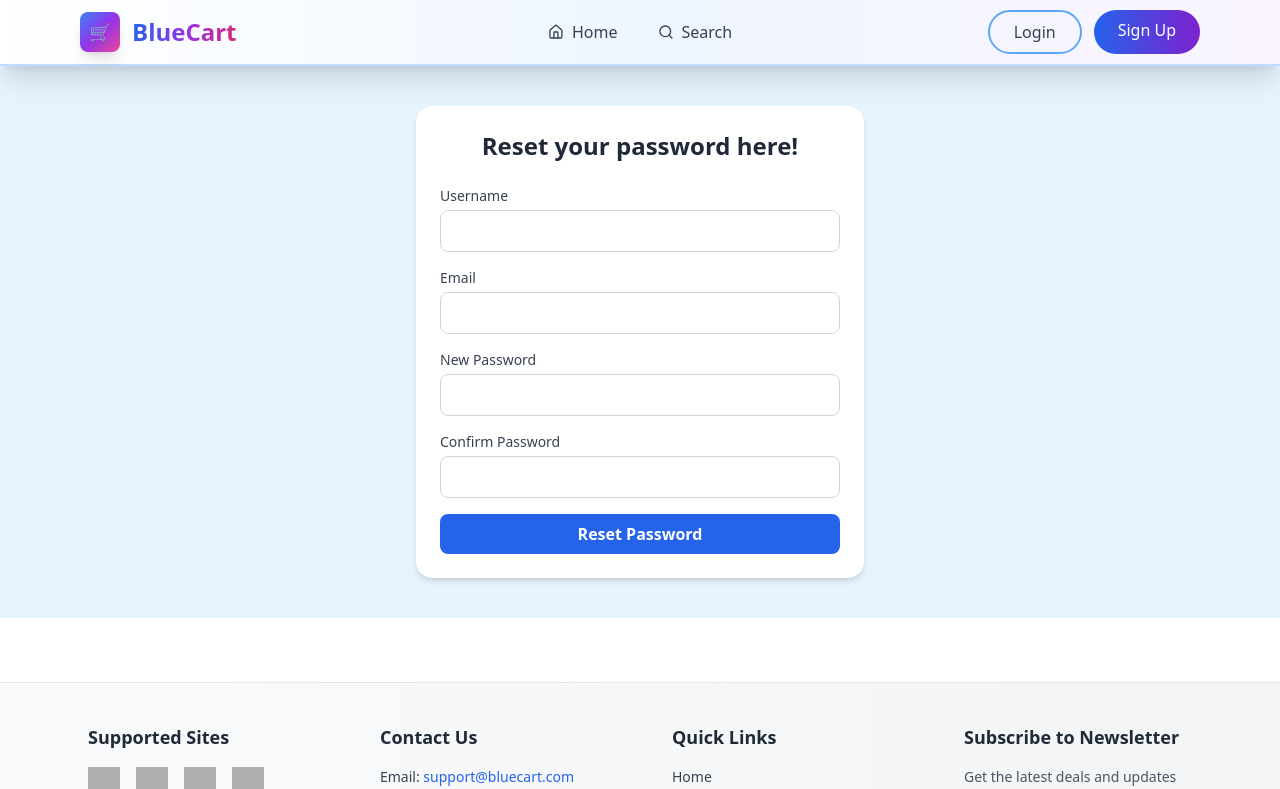
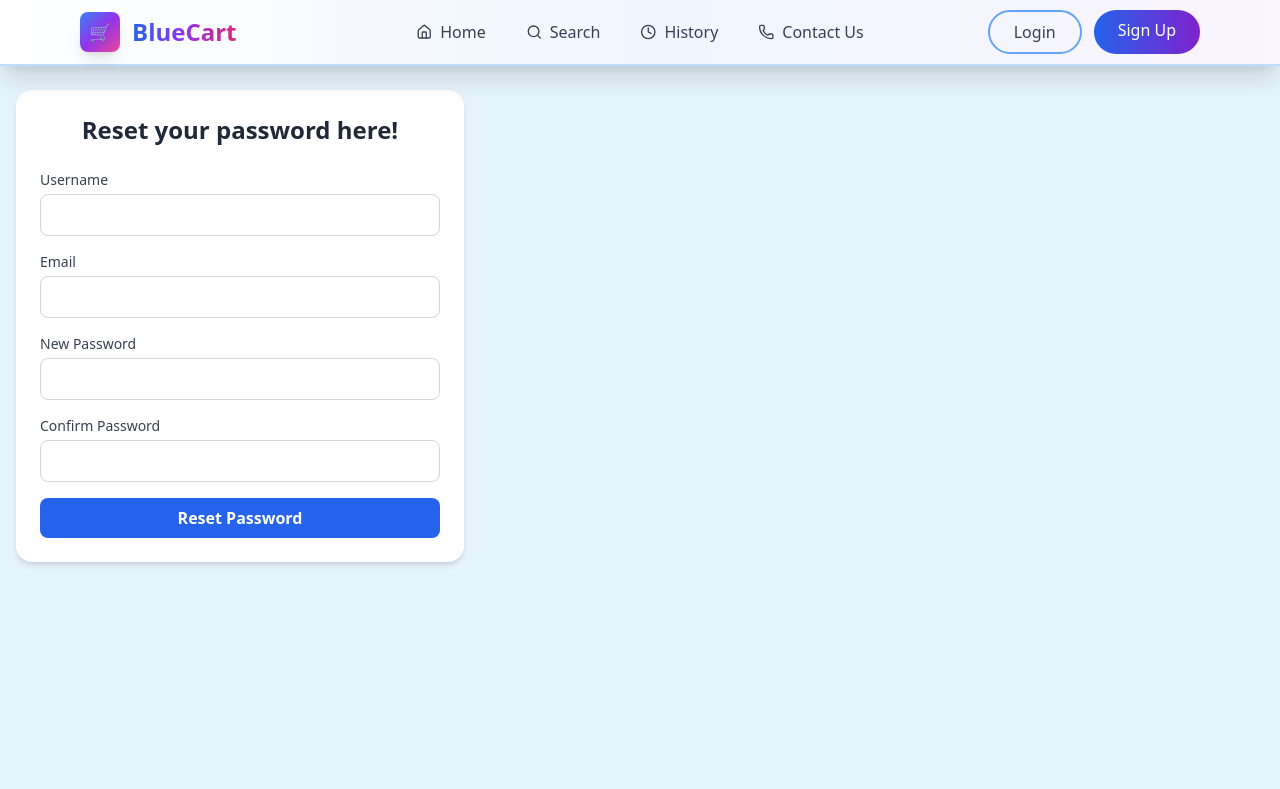
Before and after one commit to Waith93/bluecart-marketplace, a React (Vite) app in the folder client/: page /Reset-password in a window 1280 px wide. Shown: the top 789 px of the page. Built offline with nearby package versions, Linux system fonts and the light colour scheme; grey boxes are pictures that could not be loaded.

Commit message:
update styling, add contact us to navbar also add motion ID to footer

```diff
--- a/client/src/components/Navbar.jsx
+++ b/client/src/components/Navbar.jsx
@@ -1,6 +1,6 @@
 import { Link, useNavigate, useLocation } from "react-router-dom";
 import { useState, useEffect } from "react";
-import { Menu, X, User, LogOut, Home, Search, Clock } from "lucide-react";
+import { Menu, X, User, LogOut, Home, Search, Clock, Phone } from "lucide-react";
 
 const Navbar = () => {
   const [isMenuOpen, setIsMenuOpen] = useState(false);
@@ -42,10 +42,42 @@ const Navbar = () => {
     navigate("/");
   };
 
+  const scrollToFooter = () => {
+    const footer = document.getElementById('footer');
+    if (footer) {
+      footer.scrollIntoView({ behavior: 'smooth' });
+    }
+    setIsMenuOpen(false); // Close mobile menu if open
+  };
+
   const isActive = (path) => {
     if (path === "/" && location.pathname === "/") return true;
     if (path !== "/" && location.pathname.startsWith(path)) return true;
     return false;
+  };
+
+  const ContactItem = ({ children, icon: Icon, mobile = false, onClick }) => {
+    if (mobile) {
+      return (
+        <button
+          onClick={onClick}
+          className="flex items-center space-x-3 px-4 py-3 rounded-lg transition-all duration-200 text-gray-700 hover:bg-gradient-to-r hover:from-blue-50 hover:to-purple-50 hover:text-blue-600 w-full text-left"
+        >
+          <Icon size={18} />
+          <span className="font-medium">{children}</span>
+        </button>
+      );
+    }
+
+    return (
+      <button
+        onClick={onClick}
+        className="flex items-center space-x-2 px-4 py-2 rounded-full font-medium transition-all duration-300 text-gray-700 hover:bg-gradient-to-r hover:from-blue-100 hover:to-purple-100 hover:text-blue-600 hover:shadow-md hover:scale-105"
+      >
+        <Icon size={16} />
+        <span>{children}</span>
+      </button>
+    );
   };
 
   const NavItem = ({ to, children, icon: Icon, mobile = false }) => {
@@ -104,9 +136,8 @@ const Navbar = () => {
           <div className="hidden md:flex items-center space-x-2 absolute left-1/2 transform -translate-x-1/2">
             <NavItem to="/" icon={Home}>Home</NavItem>
             <NavItem to="/search" icon={Search}>Search</NavItem>
-            {isLoggedIn && (
-              <NavItem to="/history" icon={Clock}>History</NavItem>
-            )}
+            <NavItem to="/history" icon={Clock}>History</NavItem>
+            <ContactItem icon={Phone} onClick={scrollToFooter}>Contact Us</ContactItem>
           </div>
 
           {/* Auth Section - Far Right */}
@@ -167,9 +198,8 @@ const Navbar = () => {
             <div className="space-y-3">
               <NavItem to="/" icon={Home} mobile>Home</NavItem>
               <NavItem to="/search" icon={Search} mobile>Search</NavItem>
-              {isLoggedIn && (
-                <NavItem to="/history" icon={Clock} mobile>History</NavItem>
-              )}
+              <NavItem to="/history" icon={Clock} mobile>History</NavItem>
+              <ContactItem icon={Phone} mobile onClick={scrollToFooter}>Contact Us</ContactItem>
 
               {isLoggedIn ? (
                 <>
--- a/client/src/components/Reset-password.jsx
+++ b/client/src/components/Reset-password.jsx
@@ -33,7 +33,7 @@ function ResetPassword() {
 
   return (
     <>
-    <div style={{ backgroundColor: "#E5F3FD" }} className="py-10 px-4 flex flex-col items-center">
+<div className="min-h-screen px-4 py-6" style={{backgroundColor: '#E5F3FD'}}>
 <div className="w-full max-w-md bg-white p-6 rounded-2xl shadow-md flex flex-col justify-center">
         <h2 className="text-2xl font-bold text-center text-gray-800 mb-6">
           Reset your password here!
--- a/client/src/components/footer.jsx
+++ b/client/src/components/footer.jsx
@@ -1,156 +1,3 @@
-// import React from "react";
-
-// const Footer = () => {
-//   return (
-//     <footer className="bg-gradient-to-r from-slate-50 to-gray-100 text-gray-700 mt-16 border-t border-gray-200">
-//       <div className="max-w-6xl mx-auto px-6 py-12 grid grid-cols-1 md:grid-cols-3 gap-10 md:gap-20">
-//         <div className="flex flex-col">
-//           <h4 className="font-semibold text-lg mb-4 text-gray-800">Supported Sites</h4>
-//           <div className="flex flex-wrap items-center gap-6">
-//             <a href="https://www.amazon.com" target="_blank" rel="noopener noreferrer" className="transform hover:scale-110 transition-transform duration-200">
-//               <img
-//                 src="https://upload.wikimedia.org/wikipedia/commons/a/a9/Amazon_logo.svg"
-//                 alt="Amazon"
-//                 className="h-6 object-contain opacity-80 hover:opacity-100 transition-opacity"
-//               />
-//             </a>
-//             <a href="https://www.alibaba.com" target="_blank" rel="noopener noreferrer" className="transform hover:scale-110 transition-transform duration-200">
-//               <img
-//                 src="https://cdn.worldvectorlogo.com/logos/alibaba-2.svg"
-//                 alt="Alibaba"
-//                 className="h-6 object-contain opacity-80 hover:opacity-100 transition-opacity"
-//               />
-//             </a>
-//             <a href="https://www.ebay.com" target="_blank" rel="noopener noreferrer" className="transform hover:scale-110 transition-transform duration-200">
-//               <img
-//                 src="https://upload.wikimedia.org/wikipedia/commons/1/1b/EBay_logo.svg"
-//                 alt="eBay"
-//                 className="h-6 object-contain opacity-80 hover:opacity-100 transition-opacity"
-//               />
-//             </a>
-//             <a href="https://www.shopify.com" target="_blank" rel="noopener noreferrer" className="transform hover:scale-110 transition-transform duration-200">
-//               <img
-//                 src="https://cdn.worldvectorlogo.com/logos/shopify.svg"
-//                 alt="Shopify"
-//                 className="h-6 object-contain opacity-80 hover:opacity-100 transition-opacity"
-//               />
-//             </a>
-//           </div>
-//         </div>
-
-//         {/* Products */}
-//         <div className="flex flex-col">
-//           <h4 className="font-semibold text-lg mb-4 text-gray-800">Products</h4>
-//           <ul className="space-y-2 text-sm">
-//             <li className="hover:text-blue-600 cursor-pointer transition-colors duration-200">Electronics</li>
-//             <li className="hover:text-blue-600 cursor-pointer transition-colors duration-200">Books</li>
-//             <li className="hover:text-blue-600 cursor-pointer transition-colors duration-200">Beauty</li>
-//             <li className="hover:text-blue-600 cursor-pointer transition-colors duration-200">Shoes</li>
-//             <li className="hover:text-blue-600 cursor-pointer transition-colors duration-200">Clothes</li>
-//           </ul>
-//         </div>
-
-//         {/* Quick Links */}
-//         <div className="flex flex-col">
-//           <h4 className="font-semibold text-lg mb-4 text-gray-800">Quick Links</h4>
-//           <ul className="space-y-2 text-sm">
-//             <li className="hover:text-blue-600 cursor-pointer transition-colors duration-200">Home</li>
-//             <li className="hover:text-blue-600 cursor-pointer transition-colors duration-200">Favorites</li>
-//             <li className="hover:text-blue-600 cursor-pointer transition-colors duration-200">Profile</li>
-//           </ul>
-//         </div>
-//       </div>
-
-//       {/* Bottom Bar */}
-//       <div className="text-center py-6 text-xs border-t border-gray-200 bg-white/50">
-//         <p className="text-gray-600">
-//           © 2025 <span className="font-medium text-blue-600">Bluecart</span>. All Rights Reserved
-//         </p>
-//       </div>
-//     </footer>
-//   );
-// };
-
-// export default Footer;
-
-
-// import React from "react";
-
-// const Footer = () => {
-//   return (
-//     <footer className="bg-gradient-to-r from-slate-50 to-gray-100 text-gray-700 mt-16 border-t border-gray-200">
-//       <div className="max-w-6xl mx-auto px-6 py-10 grid grid-cols-1 md:grid-cols-3 gap-10 md:gap-16">
-//         {/* Supported Sites */}
-//         <div className="flex flex-col">
-//           <h4 className="font-semibold text-lg mb-4 text-gray-800">Supported Sites</h4>
-//           <div className="flex flex-wrap items-center gap-4">
-//             <a href="https://www.amazon.com" target="_blank" rel="noopener noreferrer" className="hover:scale-110 transition-transform">
-//               <img
-//                 src="https://upload.wikimedia.org/wikipedia/commons/a/a9/Amazon_logo.svg"
-//                 alt="Amazon"
-//                 className="h-6 opacity-80 hover:opacity-100"
-//               />
-//             </a>
-//             <a href="https://www.alibaba.com" target="_blank" rel="noopener noreferrer" className="hover:scale-110 transition-transform">
-//               <img
-//                 src="https://cdn.worldvectorlogo.com/logos/alibaba-2.svg"
-//                 alt="Alibaba"
-//                 className="h-6 opacity-80 hover:opacity-100"
-//               />
-//             </a>
-//             <a href="https://www.ebay.com" target="_blank" rel="noopener noreferrer" className="hover:scale-110 transition-transform">
-//               <img
-//                 src="https://upload.wikimedia.org/wikipedia/commons/1/1b/EBay_logo.svg"
-//                 alt="eBay"
-//                 className="h-6 opacity-80 hover:opacity-100"
-//               />
-//             </a>
-//             <a href="https://www.shopify.com" target="_blank" rel="noopener noreferrer" className="hover:scale-110 transition-transform">
-//               <img
-//                 src="https://cdn.worldvectorlogo.com/logos/shopify.svg"
-//                 alt="Shopify"
-//                 className="h-6 opacity-80 hover:opacity-100"
-//               />
-//             </a>
-//           </div>
-//         </div>
-
-//         {/* Contact Us */}
-//         <div className="flex flex-col">
-//           <h4 className="font-semibold text-lg mb-4 text-gray-800">Contact Us</h4>
-//           <ul className="space-y-2 text-sm">
-//             <li>Email: <a href="mailto:support@bluecart.com" className="text-blue-600 hover:underline">support@bluecart.com</a></li>
-//             <li>Phone: <a href="tel:+1234567890" className="text-blue-600 hover:underline">+1 (234) 567-890</a></li>
-//             <li>Address: Nairobi, Kenya</li>
-//             <li>Working Hours: Mon - Fri, 9am - 5pm</li>
-//           </ul>
-//         </div>
-
-//         {/* Quick Links */}
-//         <div className="flex flex-col">
-//           <h4 className="font-semibold text-lg mb-4 text-gray-800">Quick Links</h4>
-//           <ul className="space-y-2 text-sm">
-//             <li className="hover:text-blue-600 cursor-pointer transition-colors">Home</li>
-//             <li className="hover:text-blue-600 cursor-pointer transition-colors">Favorites</li>
-//             <li className="hover:text-blue-600 cursor-pointer transition-colors">Profile</li>
-//           </ul>
-//         </div>
-//       </div>
-
-//       {/* Bottom Bar */}
-//       <div className="text-center py-4 text-xs border-t border-gray-200 bg-white/50">
-//         <p className="text-gray-600">
-//           © 2025 <span className="font-medium text-blue-600">Bluecart</span>. All Rights Reserved
-//         </p>
-//       </div>
-//     </footer>
-//   );
-// };
-
-// export default Footer;
-
-
-
 import React from "react";
 import { motion } from "framer-motion";
 import { Link } from "react-router-dom";
@@ -160,6 +7,7 @@ import { FaGithub, FaTwitter, FaLinkedin } from "react-icons/fa";
 const Footer = () => {
   return (
     <motion.footer
+      id="footer"
       initial={{ opacity: 0, y: 50 }}
       whileInView={{ opacity: 1, y: 0 }}
       transition={{ duration: 0.6, ease: "easeOut" }}
@@ -191,7 +39,7 @@ const Footer = () => {
           <h4 className="font-semibold text-lg mb-4 text-gray-800">Contact Us</h4>
           <ul className="space-y-2 text-sm">
             <li>Email: <a href="mailto:support@bluecart.com" className="text-blue-600 hover:underline">support@bluecart.com</a></li>
-            <li>Phone: <a href="tel:+1234567890" className="text-blue-600 hover:underline">+254723456933</a></li>
+            <li>Phone: <a href="tel:+254723456933" className="text-blue-600 hover:underline">+254723456933</a></li>
             <li>Address: Nairobi, Kenya</li>
             <li>Hours: Mon - Fri, 9am - 5pm</li>
           </ul>
```
Lines whose indentation alone changed are shown as unchanged.
